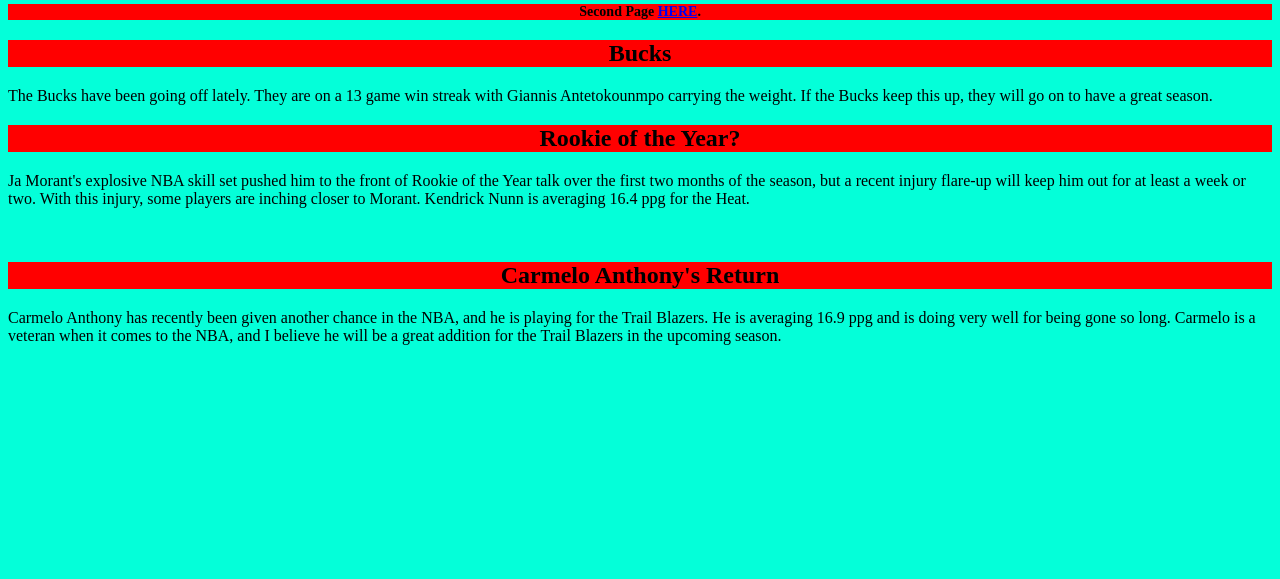
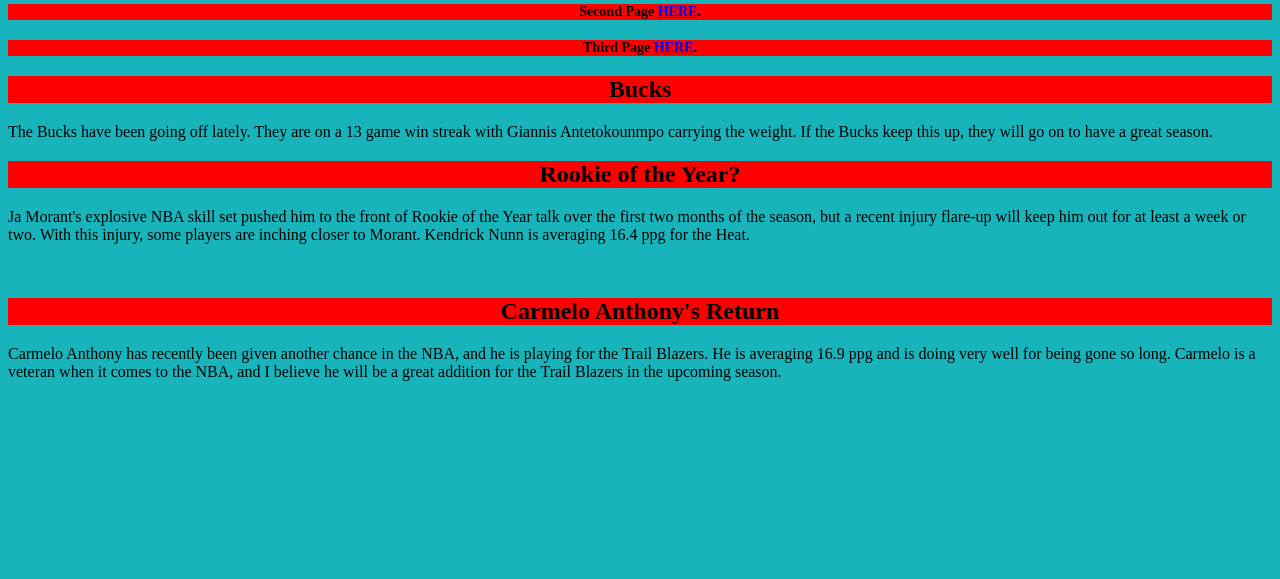
Before and after one commit to ballerjoeberry/ballerjoeberry.github.io, a plain HTML site: page index.html in a window 1280 px wide. Shown: the part 221-800 px from the top of the page. Drawn offline with Linux system fonts and the light colour scheme.

Commit message:
Update index.html

```diff
--- a/index.html
+++ b/index.html
@@ -1,8 +1,9 @@
 <DOCTYPE HTML>
-<body bgcolor="#04FFD9">
+<body bgcolor="17B4BB">
   <h1 id="header" style="text-align: center;">NBA Today</h1>
 <p><img style="display: block; margin-left: auto; margin-right: auto;" src="https://encrypted-tbn0.gstatic.com/images?q=tbn:ANd9GcS3cfajKhLIelSy-u2j3AlXNg2OKvLWJIlPQ4IE33e7sFJmS33xIg&amp;s" alt="NBA Logo" width="248" height="139" /></p>
 <h2 style="text-align: center;"><span style="font-size: 14px;">Second Page</span><span style="font-size: 14px;">&nbsp;</span><a style="font-size: 14px;" href="anotherfile.html">HERE</a><span style="font-size: 14px;">.</span></h2>
+<h2 style="text-align: center;"><span style="font-size: 14px;">Third Page</span><span style="font-size: 14px;">&nbsp;</span><a style="font-size: 14px;" href="thirdhtml.file">HERE</a><span style="font-size: 14px;">.</span></h2>
 <h2 style="text-align: center;">Bucks</h2>
 <p>The Bucks have been going off lately. They are on a 13 game win streak with Giannis Antetokounmpo carrying the weight. If the Bucks keep this up, they will go on to have a great season.</p>
 <h2 style="text-align: center;">Rookie of the Year?</h2>
@@ -11,7 +12,6 @@
 <h2 style="text-align: center;">Carmelo Anthony's Return</h2>
 <p>Carmelo Anthony has recently been given another chance in the NBA, and he is playing for the Trail Blazers. He is averaging 16.9 ppg and is doing very well for being gone so long. Carmelo is a veteran when it comes to the NBA, and I believe he will be a great addition for the Trail Blazers in the upcoming season.&nbsp;</p>
 <p>&nbsp;</p>
-
   <style>
     h2{
       background-color:red;
@@ -19,7 +19,4 @@
     h1{
       background-color:blue;
     }
-
-  </style?
-
-  <p> Second Page <a href="anotherfile.html">HERE</a>.</p>
+  </style>
```
